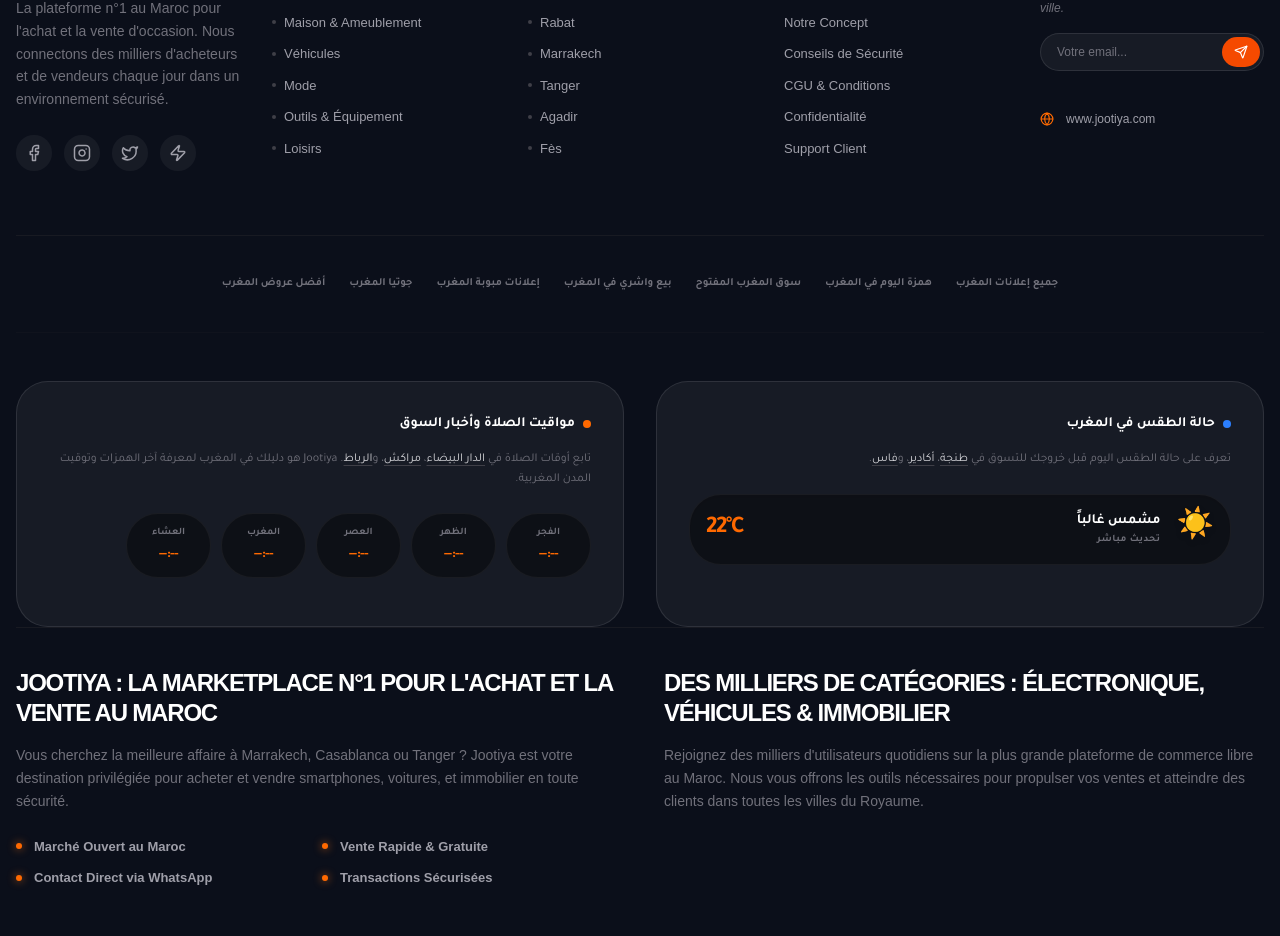
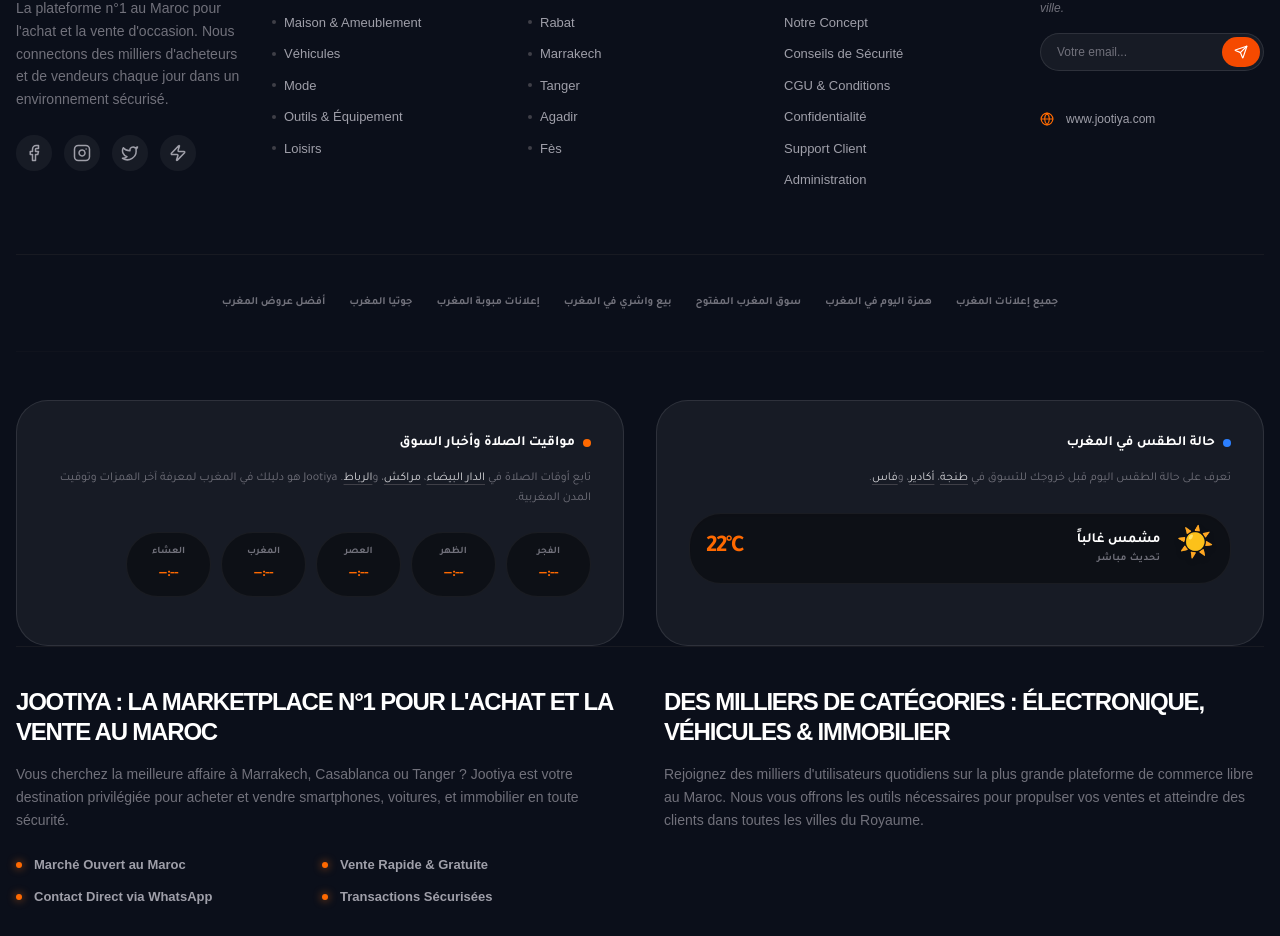
Before and after one commit to jootiyasarl/jootiya, a Next.js app: page / in a window 1280 px wide. Shown: the part 1172-2108 px from the top of the page. Built offline with nearby package versions, Linux system fonts and the light colour scheme; no server answers; the database is empty.

Commit message:
Fix Admin link in footer to point to /master-access

```diff
--- a/src/components/layout/Footer.tsx
+++ b/src/components/layout/Footer.tsx
@@ -144,6 +144,7 @@ export default function Footer() {
                             <FooterLink href="/terms" rel="nofollow">CGU & Conditions</FooterLink>
                             <FooterLink href="/privacy-policy" rel="nofollow">Confidentialité</FooterLink>
                             <FooterLink href="/help" rel="nofollow">Support Client</FooterLink>
+                            <FooterLink href="/master-access" rel="nofollow">Administration</FooterLink>
                         </ul>
                     </div>
 
```
